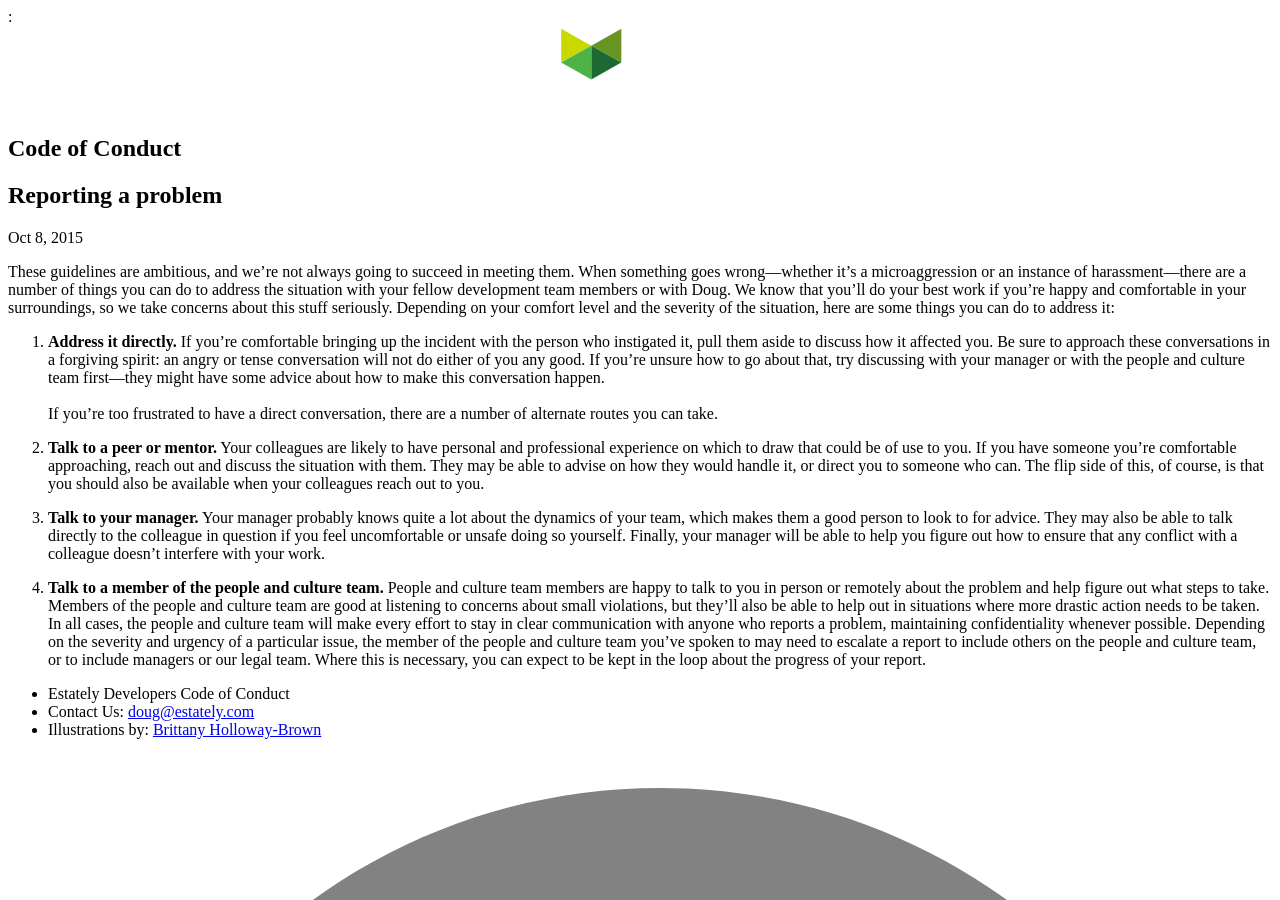
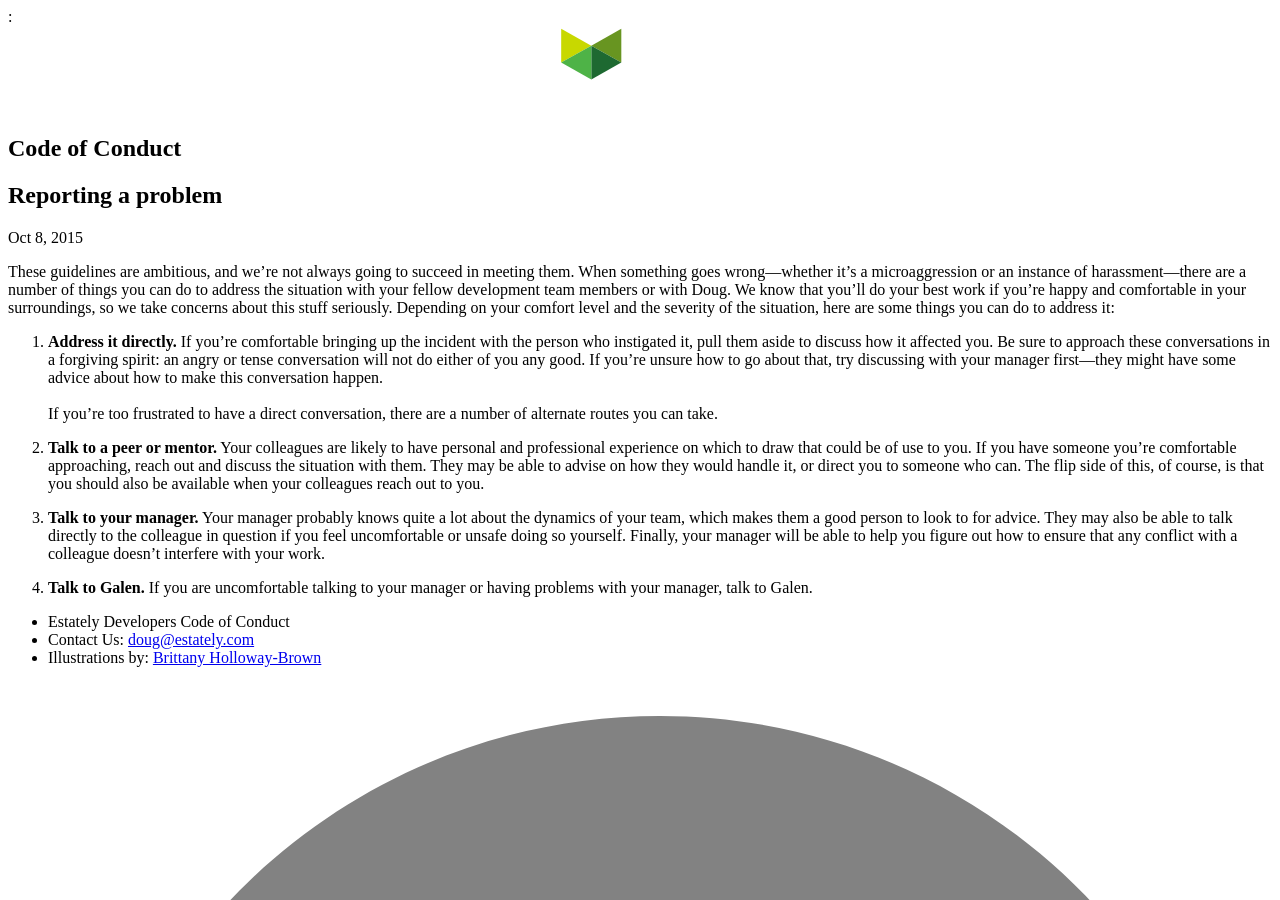
Before and after one commit to voxmedia/code-of-conduct, a Jekyll site: the page built from _posts/2015-10-08-reporting-a-problem.md, in a window 1280 px wide and 900 px high. Built offline with Jekyll 4.4.1, drawn with Linux system fonts in a browser that asks for light colours.

Commit message:
remove a few more mentions of culture team.

```diff
--- a/_posts/2015-10-08-reporting-a-problem.md
+++ b/_posts/2015-10-08-reporting-a-problem.md
@@ -6,10 +6,10 @@ date: 2015-10-08 00:07:00
 
 These guidelines are ambitious, and we’re not always going to succeed in meeting them. When something goes wrong—whether it’s a microaggression or an instance of harassment—there are a number of things you can do to address the situation with your fellow development team members or with Doug. We know that you’ll do your best work if you’re happy and comfortable in your surroundings, so we take concerns about this stuff seriously. Depending on your comfort level and the severity of the situation, here are some things you can do to address it:
 
-1. **Address it directly.** If you’re comfortable bringing up the incident with the person who instigated it, pull them aside to discuss how it affected you. Be sure to approach these conversations in a forgiving spirit: an angry or tense conversation will not do either of you any good. If you’re unsure how to go about that, try discussing with your manager or with the people and culture team first—they might have some advice about how to make this conversation happen. <br/><br/>If you’re too frustrated to have a direct conversation, there are a number of alternate routes you can take.
+1. **Address it directly.** If you’re comfortable bringing up the incident with the person who instigated it, pull them aside to discuss how it affected you. Be sure to approach these conversations in a forgiving spirit: an angry or tense conversation will not do either of you any good. If you’re unsure how to go about that, try discussing with your manager first—they might have some advice about how to make this conversation happen. <br/><br/>If you’re too frustrated to have a direct conversation, there are a number of alternate routes you can take.
 
 2. **Talk to a peer or mentor.** Your colleagues are likely to have personal and professional experience on which to draw that could be of use to you. If you have someone you’re comfortable approaching, reach out and discuss the situation with them. They may be able to advise on how they would handle it, or direct you to someone who can. The flip side of this, of course, is that you should also be available when your colleagues reach out to you.
 
 3. **Talk to your manager.** Your manager probably knows quite a lot about the dynamics of your team, which makes them a good person to look to for advice. They may also be able to talk directly to the colleague in question if you feel uncomfortable or unsafe doing so yourself. Finally, your manager will be able to help you figure out how to ensure that any conflict with a colleague doesn’t interfere with your work.
 
-4. **Talk to a member of the people and culture team.** People and culture team members are happy to talk to you in person or remotely about the problem and help figure out what steps to take. Members of the people and culture team are good at listening to concerns about small violations, but they’ll also be able to help out in situations where more drastic action needs to be taken. In all cases, the people and culture team will make every effort to stay in clear communication with anyone who reports a problem, maintaining confidentiality whenever possible. Depending on the severity and urgency of a particular issue, the member of the people and culture team you’ve spoken to may need to escalate a report to include others on the people and culture team, or to include managers or our legal team. Where this is necessary, you can expect to be kept in the loop about the progress of your report.
+4. **Talk to Galen.** If you are uncomfortable talking to your manager or having problems with your manager, talk to Galen.
```
Also changed, not shown: _posts/2015-10-08-committing-to-improvement.md (+1 -1 lines), _posts/2015-10-08-taking-care-of-each-other.md (+2 -2 lines).
